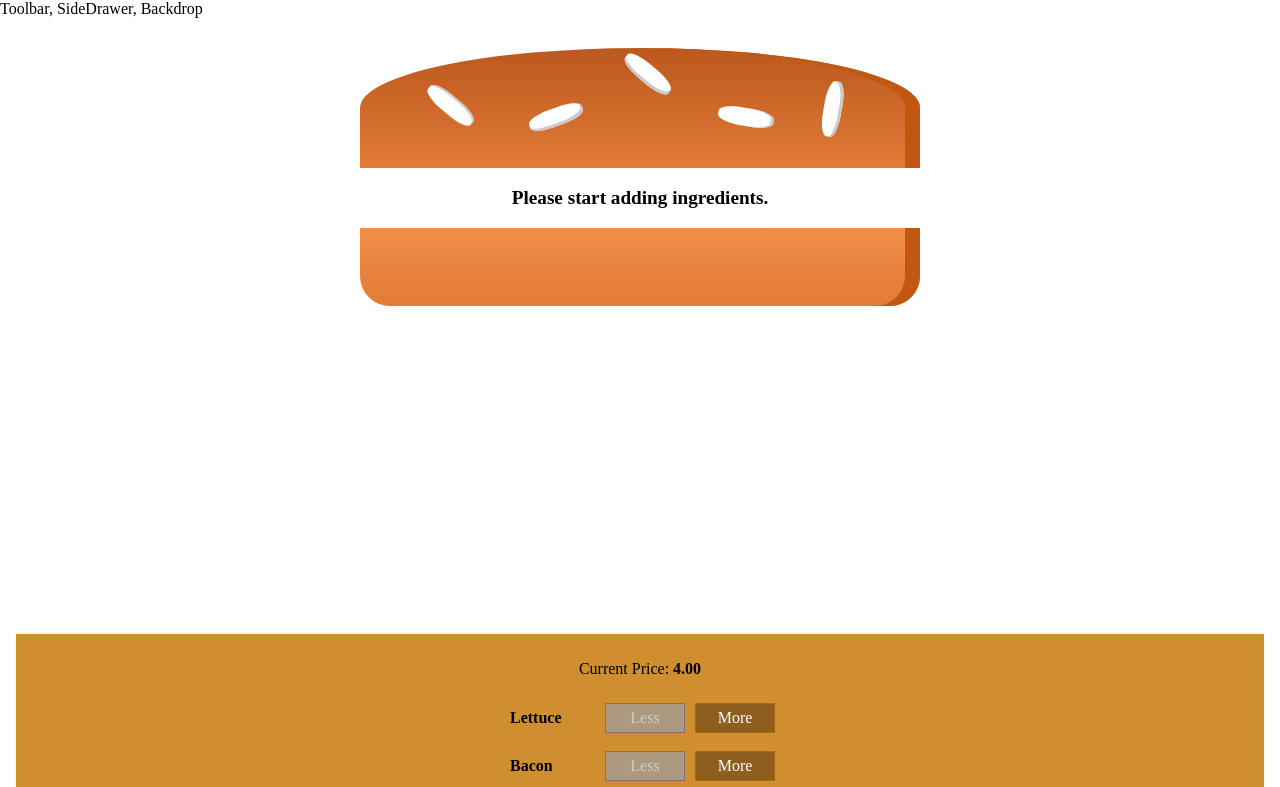
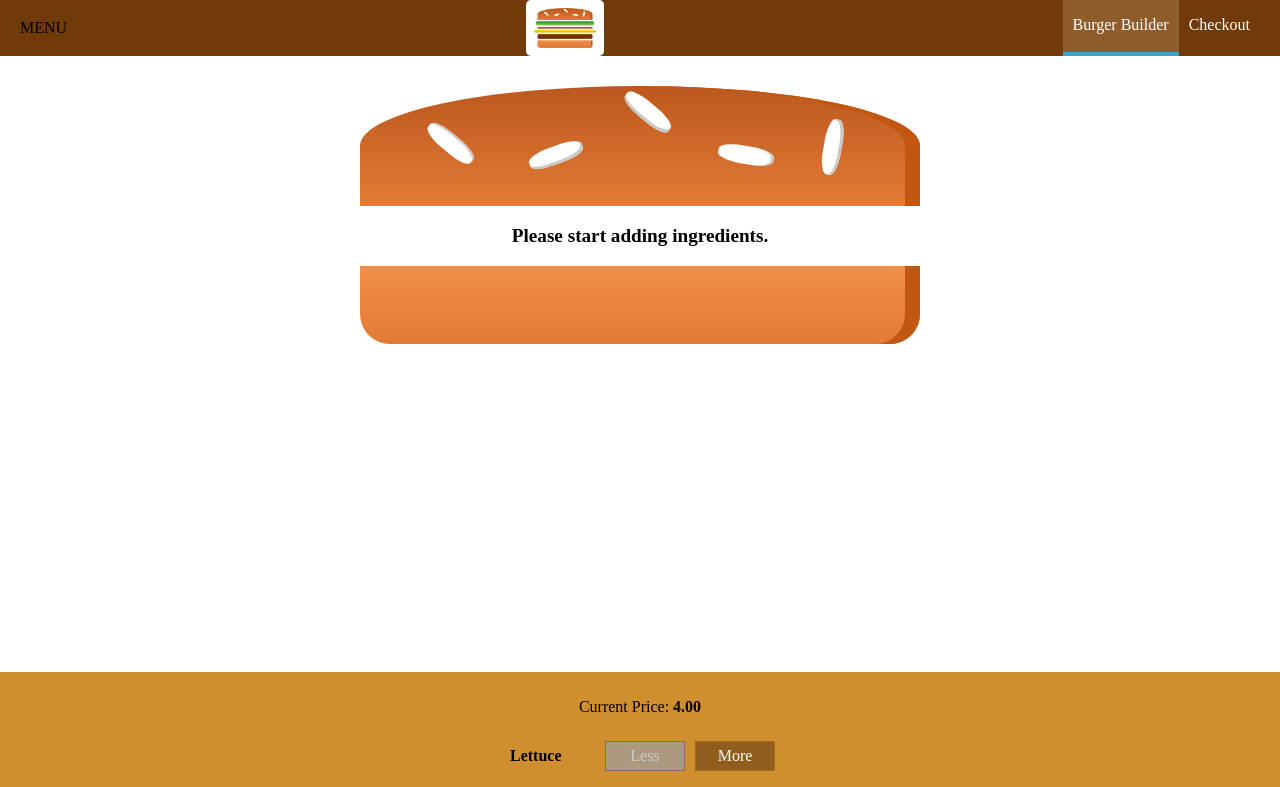
Before and after one commit to Kartofle/Burger-Builder, a React (Create React App) app: page / in a window 1280 px wide. Shown: the top 787 px of the page. Built offline with nearby package versions, Linux system fonts and the light colour scheme.

Commit message:
added logo and nav

```diff
--- a/src/components/Layout/Layout.js
+++ b/src/components/Layout/Layout.js
@@ -1,10 +1,11 @@
 import React, { Fragment } from 'react';
 
 import styles from './Layout.module.css';
+import Toolbar from '../Navigation/Toolbar/Toolbar';
 
 const layout = ( props ) => (
     <Fragment>
-        <div>Toolbar, SideDrawer, Backdrop</div>
+        <Toolbar />
         <main className={styles.Content}>
             {props.children}
         </main>
--- a/src/components/Layout/Layout.module.css
+++ b/src/components/Layout/Layout.module.css
@@ -1,3 +1,3 @@
 .Content {
-    margin: 16px;
+    margin-top: 72px;
 }
--- /dev/null
+++ b/src/components/Logo/Logo.js
@@ -0,0 +1,12 @@
+import React from 'react';
+
+import  burgerLogo from '../../assets/images/burger-logo.png';
+import styles from './Logo.module.css';
+
+const logo = (props) => (
+    <div className={styles.Logo}>
+        <img src={burgerLogo} alt="My Burger" />
+    </div>
+);
+
+export default logo;
--- /dev/null
+++ b/src/components/Logo/Logo.module.css
@@ -0,0 +1,11 @@
+.Logo {
+    background-color: white;
+    padding: 8px;
+    height: 100%;
+    box-sizing: border-box;
+    border-radius: 5px;
+}
+
+.Logo img {
+    height: 100%;
+}
--- /dev/null
+++ b/src/components/Navigation/NavigationItems/NavigationItem/NavigationItem.js
@@ -0,0 +1,13 @@
+import React from 'react';
+
+import styles from './NavigationItem.module.css';
+
+const navigationItem = (props) => (
+    <li className={styles.NavigationItem}>
+        <a
+            href={props.link}
+            className={props.active ? styles.active : null}>{props.children}</a>
+    </li>
+);
+
+export default navigationItem;
--- /dev/null
+++ b/src/components/Navigation/NavigationItems/NavigationItem/NavigationItem.module.css
@@ -0,0 +1,45 @@
+.NavigationItem {
+    margin: 10px 0;
+    box-sizing: border-box;
+    display: block;
+    width: 100%;
+}
+
+.NavigationItem a {
+    color: #8F5C2C;
+    text-decoration: none;
+    width: 100%;
+    box-sizing: border-box;
+    display: block;
+}
+
+.NavigationItem a:hover,
+.NavigationItem a:active,
+.NavigationItem a.active {
+    color: #40A4C8;
+}
+
+@media (min-width: 500px) {
+    .NavigationItem {
+        margin: 0;
+        display: flex;
+        height: 100%;
+        width: auto;
+        align-items: center;
+    }
+
+    .NavigationItem a {
+        color: white;
+        height: 100%;
+        padding: 16px 10px;
+        border-bottom: 4px solid transparent;
+    }
+
+    .NavigationItem a:hover,
+    .NavigationItem a:active,
+    .NavigationItem a.active {
+        background-color: #8F5C2C;
+        border-bottom: 4px solid #40A4C8;
+        color: white;
+    }
+}
--- /dev/null
+++ b/src/components/Navigation/NavigationItems/NavigationItems.js
@@ -0,0 +1,13 @@
+import React from 'react';
+
+import styles from './NavigationItems.module.css';
+import NavigationItem from './NavigationItem/NavigationItem';
+
+const navigationItems = () => (
+    <ul className={styles.NavigationItems}>
+        <NavigationItem link="/" active>Burger Builder</NavigationItem>
+        <NavigationItem link="/">Checkout</NavigationItem>
+    </ul>
+);
+
+export default navigationItems;
--- /dev/null
+++ b/src/components/Navigation/NavigationItems/NavigationItems.module.css
@@ -0,0 +1,15 @@
+.NavigationItems {
+    margin: 0;
+    padding: 0;
+    list-style: none;
+    display: flex;
+    flex-flow: column;
+    align-items: center;
+    height: 100%;
+}
+
+@media (min-width: 500px) {
+    .NavigationItems {
+        flex-flow: row;
+    }
+}
--- /dev/null
+++ b/src/components/Navigation/Toolbar/Toolbar.js
@@ -0,0 +1,18 @@
+import React from 'react';
+
+import styles from './Toolbar.module.css';
+import Logo from '../../Logo/Logo';
+import NavigaionItems from '../NavigationItems/NavigationItems';
+import NavigationItems from '../NavigationItems/NavigationItems';
+
+const toolbar = (props) => (
+    <header className={styles.Toolbar}>
+        <div>MENU</div>
+        <Logo />
+        <nav>
+            <NavigationItems />
+        </nav>
+    </header>
+);
+
+export default toolbar;
--- /dev/null
+++ b/src/components/Navigation/Toolbar/Toolbar.module.css
@@ -0,0 +1,28 @@
+.Toolbar {
+    height: 56px;
+    width: 100%;
+    position: fixed;
+    top: 0;
+    left: 0;
+    background-color: #703B09;
+    display: flex;
+    justify-content: space-between;
+    align-items: center;
+    padding: 0 20px;
+    box-sizing: border-box;
+    z-index: 90;
+}
+
+.Toolbar nav {
+    height: 100%;
+}
+
+.Logo {
+    height: 80%;
+}
+
+@media (max-width: 499px) {
+    .DesktopOnly {
+        display: none;
+    }
+}
```
Also changed, not shown: src/assets/images/burger-logo.png (added).
